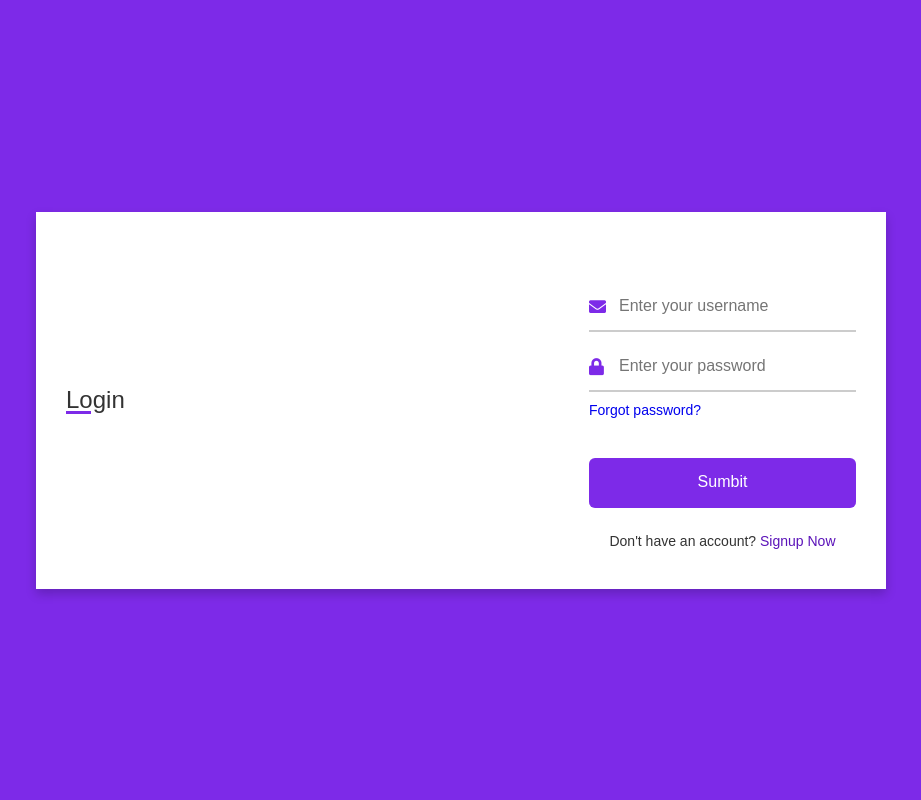
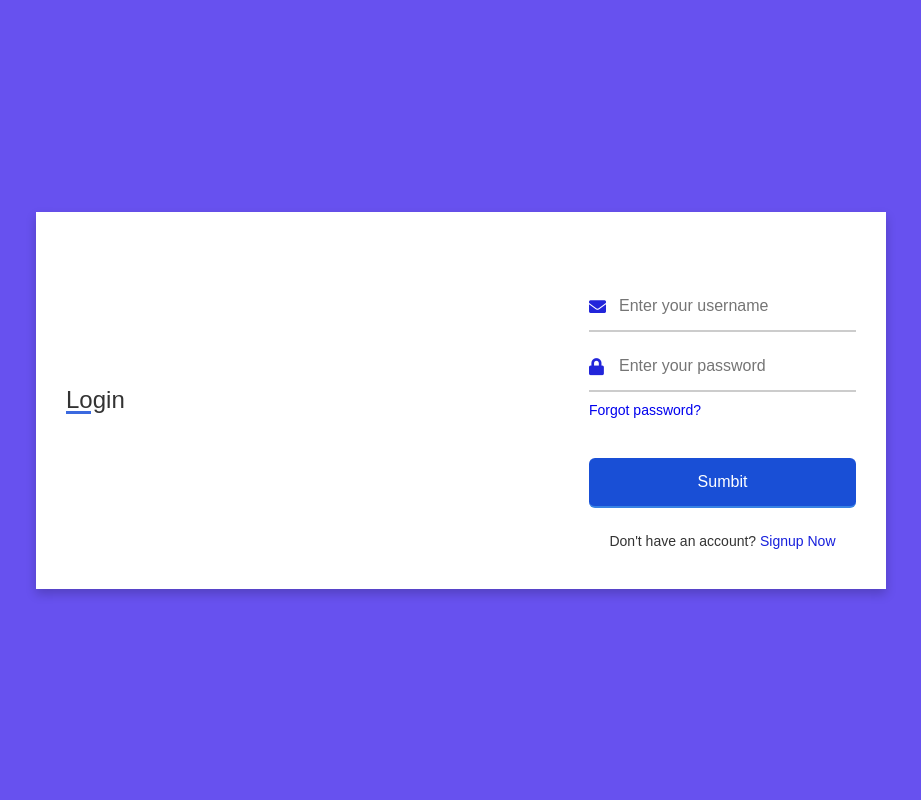
Before and after one commit to aayazakpinarli/Whisper, a Django app: page /login/ in a window 1280 px wide. Shown: the whole page, without its empty margins (179-1100 px from the left). Run offline with Django 5.2, Linux system fonts and the light colour scheme.

Commit message:
color edit

```diff
--- a/templates/login.html
+++ b/templates/login.html
@@ -21,7 +21,7 @@
             display: flex;
             align-items: center;
             justify-content: center;
-            background: #7d2ae8;
+            background: #6751ef;
             padding: 30px;
         }
 
@@ -71,7 +71,7 @@
             position: absolute;
             height: 100%;
             width: 100%;
-            background: #7d2ae8;
+            background: #2a60e8;
             opacity: 0.5;
             z-index: 12;
         }
@@ -145,7 +145,7 @@
             bottom: 0;
             height: 3px;
             width: 25px;
-            background: #7d2ae8;
+            background: #3b69df;
         }
 
         .forms .signup-form .title:before {
@@ -179,12 +179,12 @@
 
         .form-content .input-box input:focus,
         .form-content .input-box input:valid {
-            border-color: #7d2ae8;
+            border-color: #3883e4;
         }
 
         .form-content .input-box i {
             position: absolute;
-            color: #7d2ae8;
+            color: #2225da;
             font-size: 17px;
         }
 
@@ -209,7 +209,7 @@
 
         .forms .form-content .button input {
             color: #fff;
-            background: #7d2ae8;
+            background: #194fd6;
             border-radius: 6px;
             padding: 0;
             cursor: pointer;
@@ -217,11 +217,11 @@
         }
 
         .forms .form-content .button input:hover {
-            background: #5b13b9;
+            background: #2b3fc1;
         }
 
         .forms .form-content label {
-            color: #5b13b9;
+            color: #161fdc;
             cursor: pointer;
         }
 
@@ -262,6 +262,7 @@
             }
         }
     </style>
+
 </head>
 <body>
 <div class="container">
--- a/templates/register.html
+++ b/templates/register.html
@@ -21,7 +21,7 @@
             display: flex;
             align-items: center;
             justify-content: center;
-            background: #7d2ae8;
+            background: #5e05d3;
             padding: 30px;
         }
 
```
